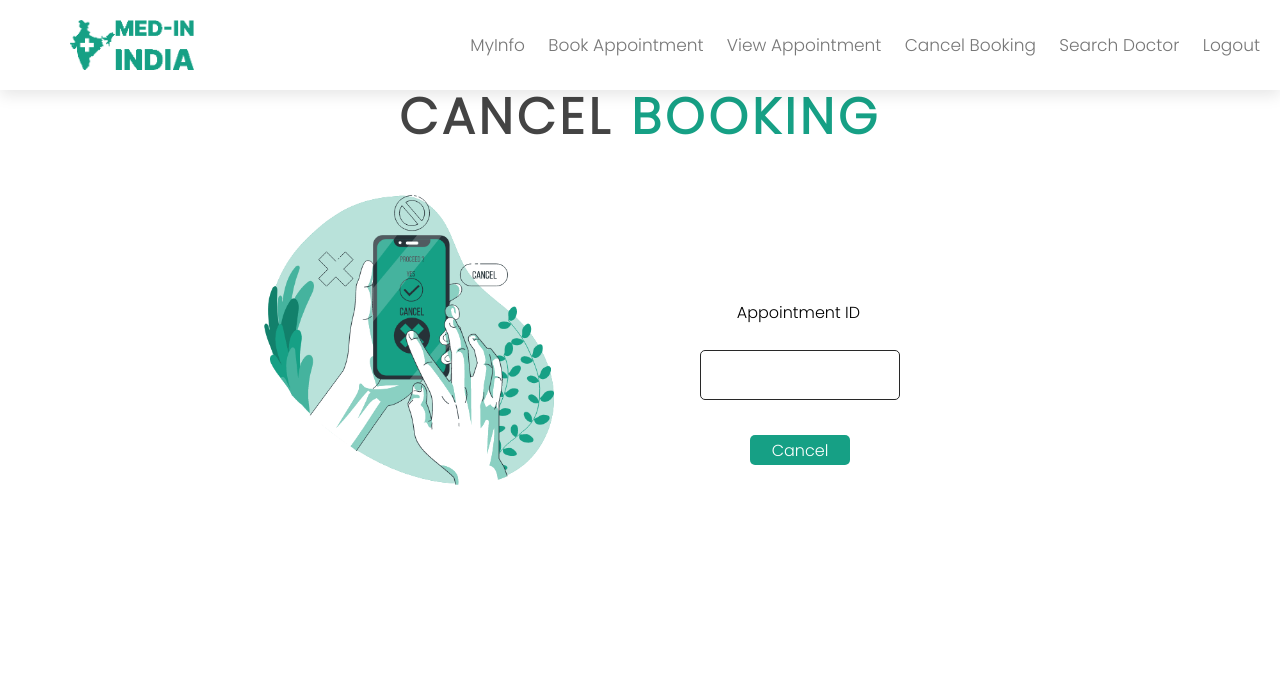
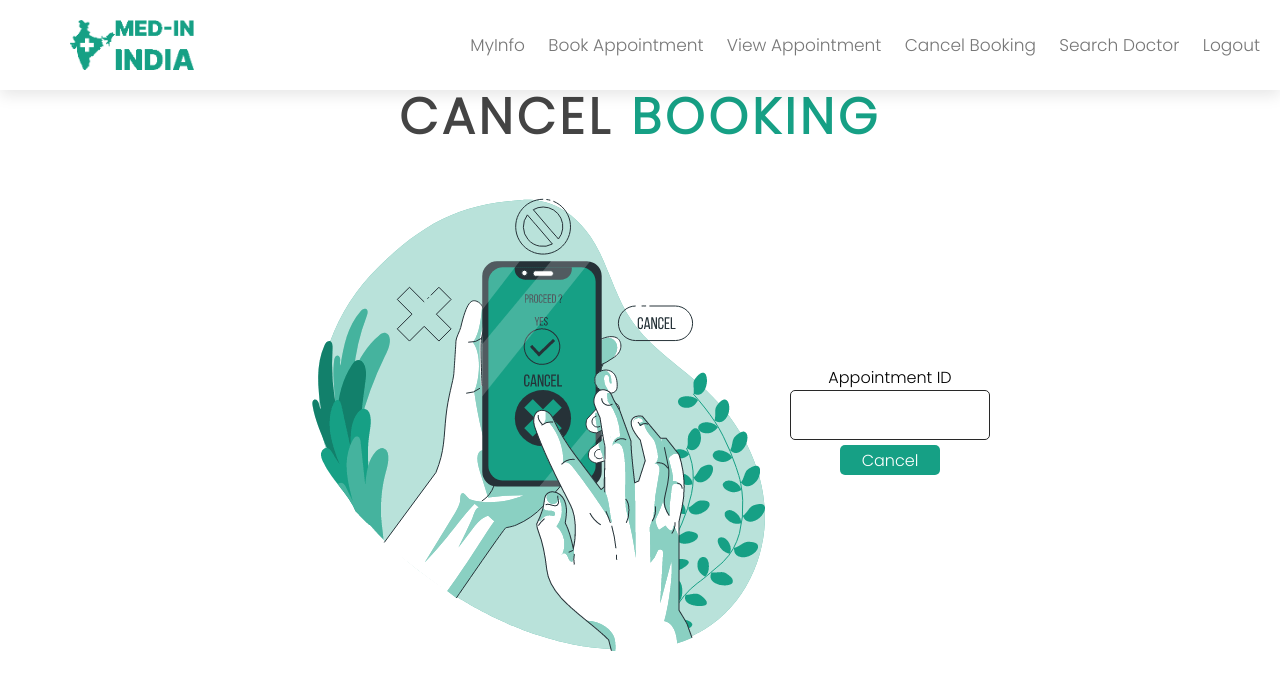
Before and after one commit to WitherredAway/med-in-india, a PHP site: page /presentaionlayer/patient/cancel.php in a window 1280 px wide. Shown: the top 690 px of the page. Run offline with PHP 8.4, Linux system fonts and the light colour scheme; data that the repository does not hold is empty; some libraries are stand-ins or nearby versions.

Commit message:
Improve cancel page

```diff
--- a/presentaionlayer/patient/cancel.php
+++ b/presentaionlayer/patient/cancel.php
@@ -24,30 +24,29 @@
 		<a href="../../applicationlayer/Doctorpatient.php">Logout</a>
 	</nav>
 </header>
-<h1 class="heading"
-	style="text-align: center;padding-bottom: 2rem;text-shadow: var(--text-shadow);text-transform: uppercase;color: var(--black);font-size: 5rem;letter-spacing: 0.4rem;margin-top: 80px;">
-	Cancel <span style="text-transform: uppercase;color: var(--green);">Booking</span></h1>
 
 <body>
+	<h1 class="heading"
+		style="text-align: center;padding-bottom: 2rem;text-shadow: var(--text-shadow);text-transform: uppercase;color: var(--black);font-size: 5rem;letter-spacing: 0.4rem;margin-top: 80px;">
+		Cancel <span style="text-transform: uppercase;color: var(--green);">Booking</span>
+	</h1>
 	<form method="post" action="cancel.php">
 
 		<?php include('../../datalayer/errors.php'); ?>
 
-		<div class="input-group" style="margin-bottom: 5px;width: 100%; ">
-			<label
-				style="display: inline-block;text-align: left;position:absolute;right:420px;top:300px;font-size: 1.6rem;">Appointment
-				ID</label>
-			<input type="text" name="AppoID2"
-				style="height: 50px;width: 200px;padding: 10px;font-size: 1.6rem;border-radius: 5px;border: 1px solid #282828;display: inline-block;box-sizing: border-box;position:absolute;right:380px;top:350px;">
-
-		</div>
-
-		<div class="input-group" style="margin-bottom: 5px;width: 100%;">
-			<button type="submit" name="cancel" class="btn" class="btn"
-				style="margin: 5px auto;display: block;width:100px;height:30px;font-size: 1.6rem;color: white;background: #16a085;border: none;border-radius: 5px;cursor: pointer;position:absolute;right:430px;top:430px;">Cancel</button>
+		<div style="display: flex; justify-content: center;">
+			<img src="image/Cancelbook.gif" alt="">
+			<div class="input-group" style="margin-bottom: 5px; display: flex; flex-direction: column; justify-content: center; align-items: center;">
+				<label
+					style="display: inline-block;text-align: left;font-size: 1.6rem;">Appointment
+					ID</label>
+				<input type="text" name="AppoID2"
+					style="height: 50px;width: 200px;padding: 10px;font-size: 1.6rem;border-radius: 5px;border: 1px solid #282828;display: inline-block;box-sizing: border-box;">
+				<button type="submit" name="cancel" class="btn" class="btn"
+					style="margin: 5px auto;display: block;width:100px;height:30px;font-size: 1.6rem;color: white;background: #16a085;border: none;border-radius: 5px;cursor: pointer;">Cancel</button>
+			</div>
 		</div>
 	</form>
-	<img src="image/Cancelbook.gif" alt="" style="position:absolute; left:250px; top:180px; height: 25vw; width: 25vw;">
 </body>
 <script src="https://cdn.botpress.cloud/webchat/v1/inject.js"></script>
 <script src="https://mediafiles.botpress.cloud/3d4cf0b1-b1d8-43db-816d-95e960425658/webchat/config.js" defer></script>
```
